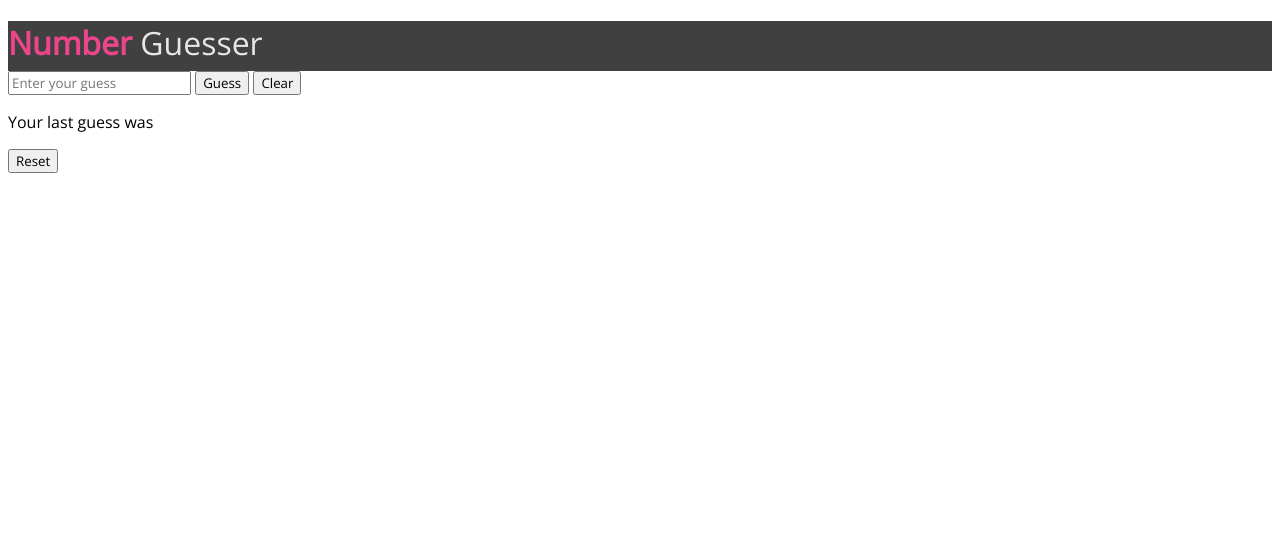
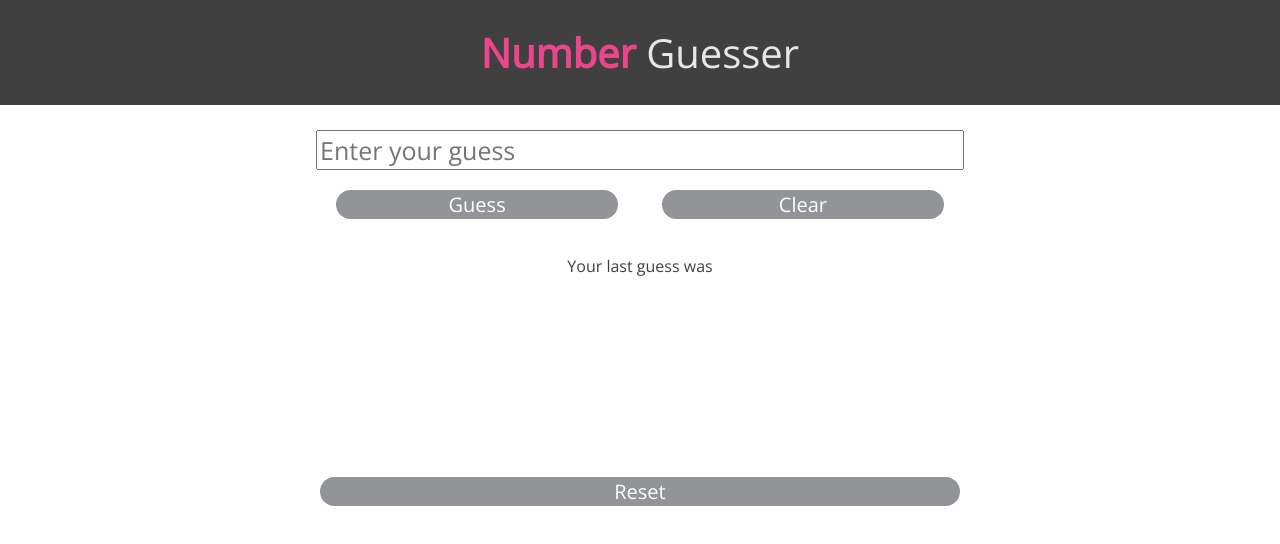
Before and after one commit to letakeane/number-guesser, a plain HTML site: page index.html in a window 1280 px wide. Drawn offline with nearby package versions, Linux system fonts and the light colour scheme.

Commit message:
Add stylesheet and update index HTML

```diff
--- a/index.html
+++ b/index.html
@@ -16,15 +16,19 @@
     <!--MAIN-->
     <!--GUESS AREA-->
     <input id="user-guess" type="number" placeholder="Enter your guess">
-    <button id="guess-button">Guess</button>
-    <button id="clear-button">Clear</button>
+    <div id="input-buttons-group">
+      <button id="guess-button">Guess</button>
+      <button id="clear-button">Clear</button>
+    </div>
 
     <!--RESULT AREA-->
-    <p>Your last guess was</p>
+    <p id="notification">Your last guess was</p>
     <p id="display-last-guess"></p>
-    <o id="clue"></p>
+    <p id="clue"></p>
 
     <!--RESET-->
-    <button id="reset-button">Reset</button>
+    <div id="reset-container">
+      <button id="reset-button">Reset</button>
+    </div>
   </body>
 </html>
--- a/style.css
+++ b/style.css
@@ -2,12 +2,21 @@
   font-family: 'Open Sans', sans-serif;
 }
 
+body {
+  margin: 0px;
+}
+
 header {
   background-color: #404041;
-  height: 50px;
+  height: 105px;
+  margin: 0px 0px 25px 0px;
 }
 
 h1 {
+  text-align: center;
+  font-size: 40px;
+  margin: 0px;
+  padding: 25px 0px;
 }
 
 #number-title {
@@ -19,3 +28,79 @@ h1 {
   color: #E6E7E8;
   font-weight: 300;
 }
+
+input {
+  width: 50%;
+  font-size: 25px;
+}
+
+#user-guess {
+  display: block;
+  margin: auto;
+}
+
+#input-buttons-group {
+  text-align: center;
+}
+
+#guess-button {
+  background-color: #929497;
+  border: none;
+  border-radius: 50px;
+  color: #ffffff;
+  text-align: center;
+  text-decoration: none;
+  display: inline-block;
+  font-size: 20px;
+  font-weight: 300;
+  width: 22%;
+  margin: 20px 20px;
+}
+
+#clear-button {
+  background-color: #929497;
+  border: none;
+  border-radius: 50px;
+  color: #ffffff;
+  text-align: center;
+  text-decoration: none;
+  display: inline-block;
+  font-size: 20px;
+  font-weight: 300;
+  width: 22%;
+  margin: 20px 20px;
+}
+
+#notification {
+  color: #404041;
+  text-align: center;
+}
+
+#display-last-guess {
+  color: #EB008B;
+  font-size: 200px;
+  font-weight: 300;
+  text-align: center;
+}
+
+#clue {
+  color: #404041;
+  text-align: center;
+}
+
+#reset-container {
+  text-align: center;
+}
+
+#reset-button {
+  background-color: #929497;
+  border: none;
+  border-radius: 50px;
+  color: #ffffff;
+  text-align: center;
+  text-decoration: none;
+  display: inline-block;
+  font-size: 20px;
+  font-weight: 300;
+  width: 50%;
+}
```
